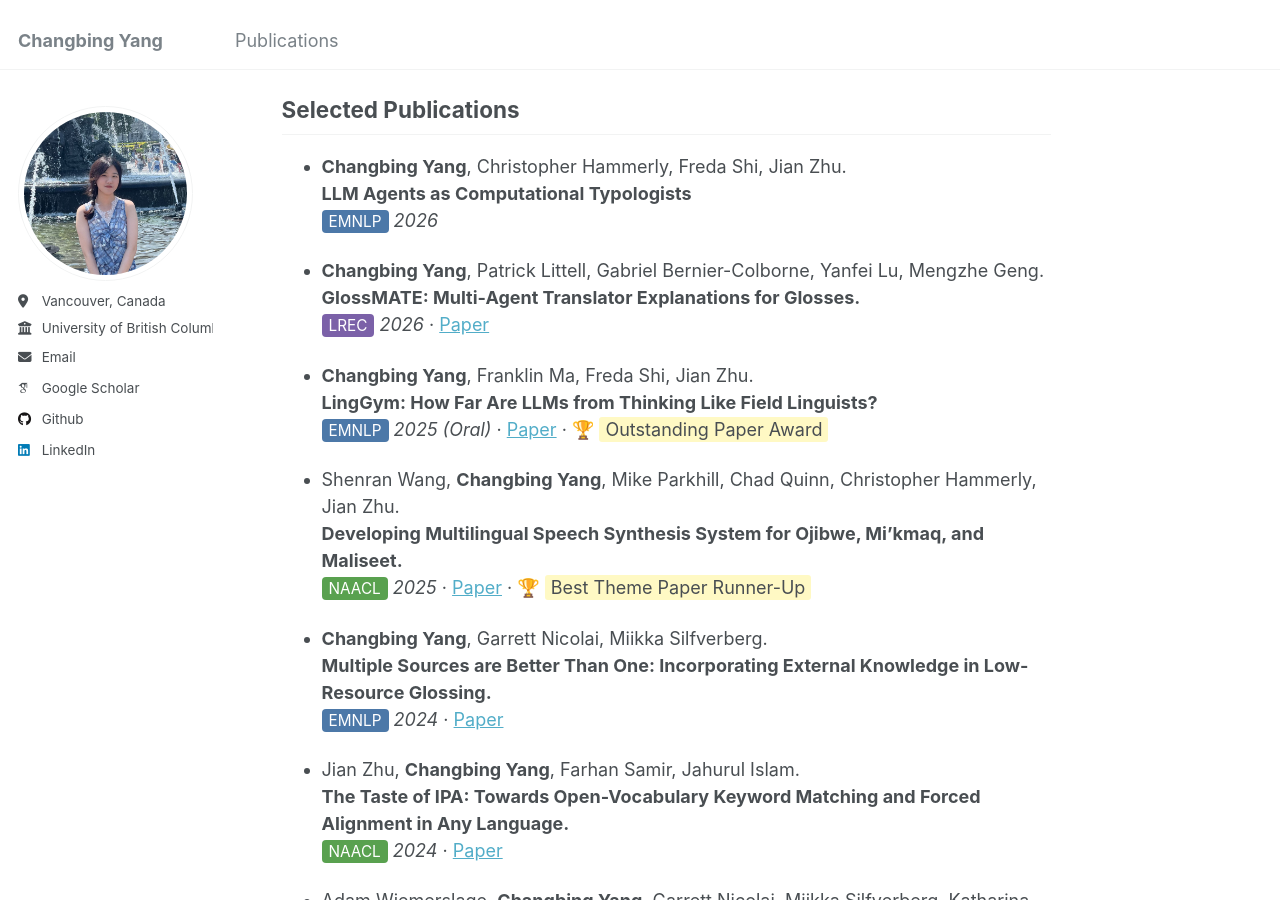
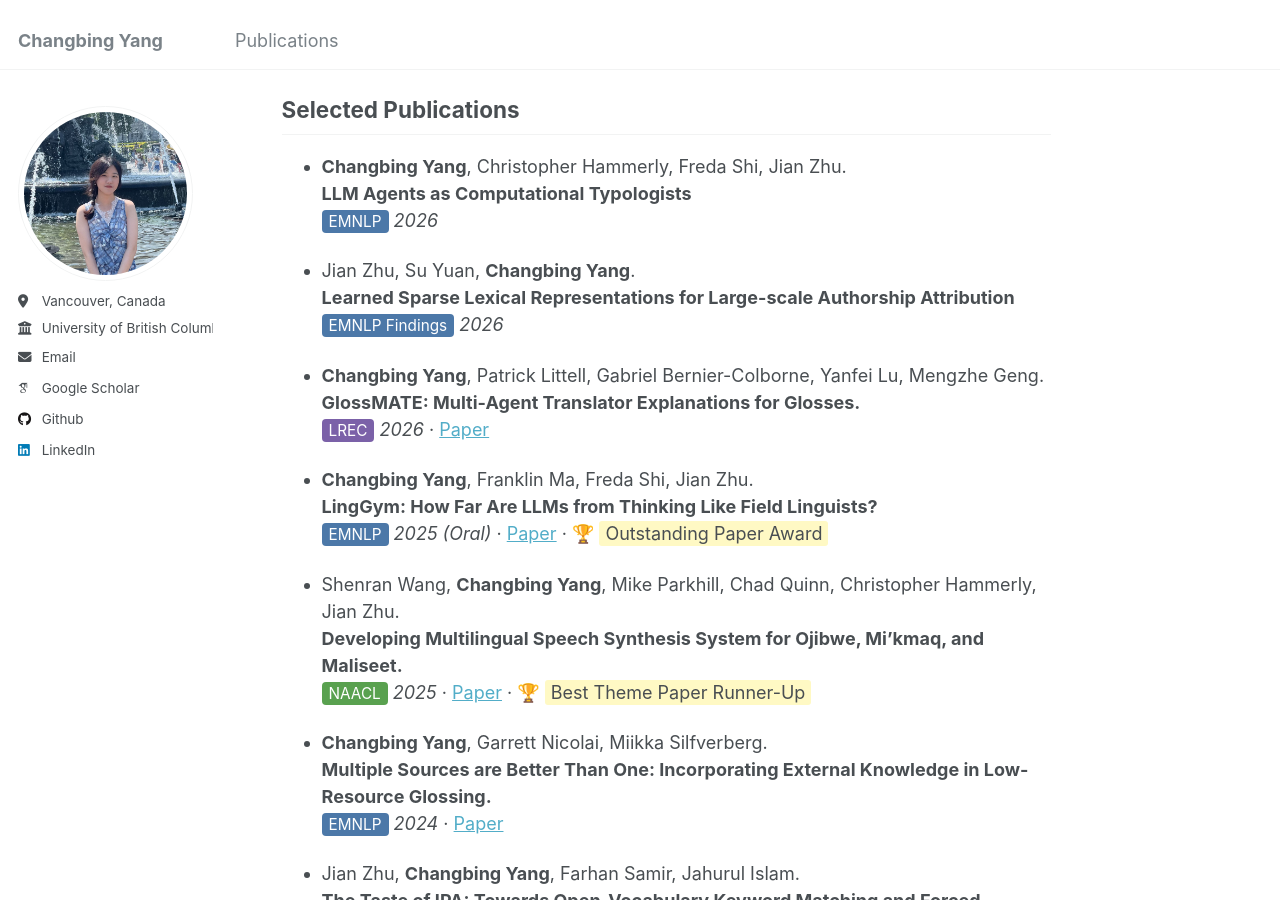
Before and after one commit to changbingY/changbingY.github.io, a Jekyll site: the page built from _pages/about.md, in a window 1280 px wide and 900 px high, scrolled down 749 px. Built offline with Jekyll 4.4.1, drawn with Linux system fonts in a browser that asks for light colours; some web fonts are replaced.

Commit message:
Update about.md

```diff
--- a/_pages/about.md
+++ b/_pages/about.md
@@ -27,6 +27,10 @@ My research lies at the intersection of language and AI, with a focus on multili
 - **Changbing Yang**, Christopher Hammerly, Freda Shi, Jian Zhu.
   **LLM Agents as Computational Typologists**
   <span style="background-color:#4C78A8;color:white;padding:2px 7px;border-radius:4px;font-size:0.85em;">EMNLP</span> *2026*
+
+- Jian Zhu, Su Yuan, **Changbing Yang**.
+  **Learned Sparse Lexical Representations for Large-scale Authorship Attribution**
+  <span style="background-color:#4C78A8;color:white;padding:2px 7px;border-radius:4px;font-size:0.85em;">EMNLP Findings</span> *2026*
 
 - **Changbing Yang**, Patrick Littell, Gabriel Bernier-Colborne, Yanfei Lu, Mengzhe Geng.
   **GlossMATE: Multi-Agent Translator Explanations for Glosses.**
```
